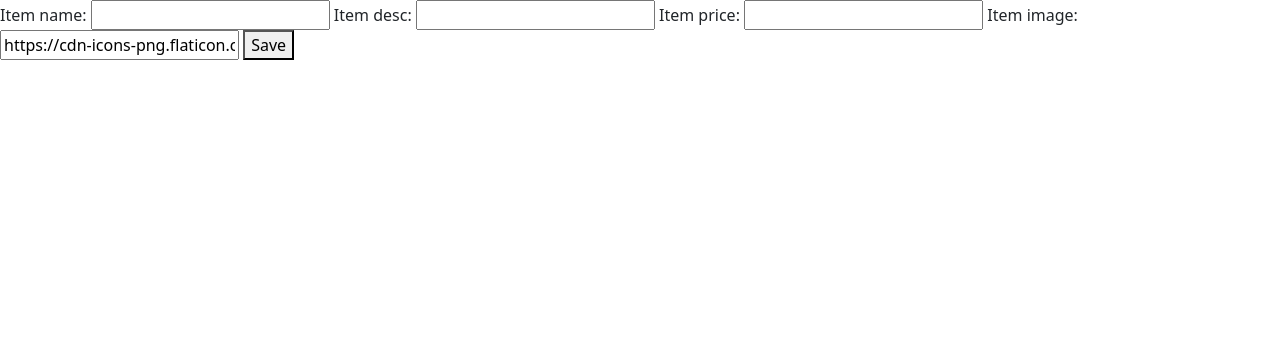
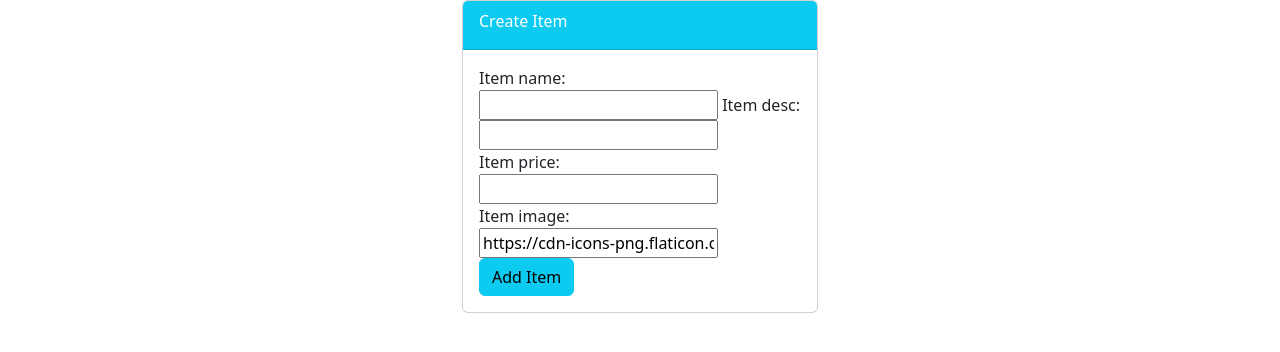
Before and after one commit to janmichaelvalle/udemy-django, a Django app: page /food/add/ in a window 1280 px wide. Shown: the part 56-408 px from the top of the page. Run offline with Django 4.2, Linux system fonts and the light colour scheme.

Commit message:
Finished django signals and classed based views

```diff
--- a/mysite/food/models.py
+++ b/mysite/food/models.py
@@ -1,5 +1,6 @@
 from django.db import models
 from django.contrib.auth.models import User
+from django.urls import reverse
 
 # Create your models here.
 class Item(models.Model):
@@ -12,3 +13,21 @@ class Item(models.Model):
   item_desc = models.CharField(max_length=200)
   item_price = models.IntegerField()
   item_image = models.CharField(max_length=500, default="https://cdn-icons-png.flaticon.com/512/1377/1377194.png")
+
+
+  def get_absolute_url(self):
+    """
+    The reverse function from django.urls is used to dynamically generate a URL for a given named route (URL pattern). Instead of hardcoding URLs, Django will generate the correct URL based on the URL name and parameters.
+      Generates the absolute URL for this Item instance.
+      - Uses `reverse` to dynamically generate the URL instead of hardcoding it.
+      - `"food:detail"` refers to the named URL pattern in `urls.py` (inside the `food` app).
+      - `kwargs={"pk": self.pk}` passes the primary key (`pk`) of the item to the URL.
+      Example:
+      If an Item has `pk=5`, this method will return `/food/5/`
+      instead of manually writing "/food/5/".
+      """
+    return reverse("food:detail", kwargs={"pk": self.pk})
+    """
+    - "food:detail" → This is the named URL pattern from urls.py. The namespace "food" means it comes from the food app.
+    - kwargs={"pk": self.pk} → This dynamically generates the URL by replacing {pk} in the URL pattern with self.pk (the primary key of the item)
+    """
--- a/mysite/food/templates/food/index.html
+++ b/mysite/food/templates/food/index.html
@@ -22,6 +22,7 @@
           <h3>{{ item.item_name }}</h3>
           <h5>{{ item.item_desc }}</h5>
           <h6>${{ item.item_price }}</h6>
+          <h6>{{ item.user_name }}</h6>
       </div>
 
       <!-- Button Column -->
--- a/mysite/food/templates/food/item-form.html
+++ b/mysite/food/templates/food/item-form.html
@@ -1,19 +1,26 @@
 {% extends 'food/base.html' %}
+
 {% block body %}
 
-
-<form method="POST">
-  {% csrf_token %}
-  {{ form }}
-  <!--
-  When Django processes {% csrf_token %} and {{ form }}, it renders HTML form fields based on ItemForm.
-
-  - Automatically generates input fields for each model field
-  - Handles form validation (e.g., required fields, max length)
-
-  -->
-  <button type="submit">Save</button>
-</form>
-
-
+<div class="container">
+  <div class="row">
+    <div class="col-md-4 offset-md-4">
+      <div class="card">
+        <div class="card-header bg-info text-white">
+          <div class="card-title">
+            Create Item
+          </div>
+        </div>
+        <div class="card-body">
+          <form method="POST">
+            {% csrf_token %}
+            {{ form }}
+            <br>
+            <button type="submit" class="btn btn-info">Add Item</button>
+          </form>
+        </div>
+      </div>
+    </div>
+  </div>
+</div>
 {% endblock %}
--- a/mysite/food/urls.py
+++ b/mysite/food/urls.py
@@ -12,7 +12,7 @@ urlpatterns = [
   path('<int:pk>/', views.FoodDetail.as_view(),name='detail'),
 
   #/food/add
-  path('add/', views.create_item, name='create_item'),
+  path('add/', views.CreateItem.as_view(), name='create_item'),
 
   #edit
   path('update/<int:id>/', views.update_item, name ='update_item'),
--- a/mysite/food/views.py
+++ b/mysite/food/views.py
@@ -5,6 +5,7 @@ from django.template import loader
 from .forms import ItemForm
 from django.views.generic.list import ListView
 from django.views.generic.detail import DetailView
+from django.views.generic.edit import CreateView
 
 # Create your views here.
 def index(request):
@@ -50,6 +51,38 @@ def create_item(request):
 
    return render(request, 'food/item-form.html', {'form':form})
 
+# this is a class based view for create item
+"""
+CreateView is a Django generic class-based view that:
+	•	Displays a form based on the Item model.
+	•	Handles form submission and validates user input.
+	•	Saves the new object to the database automatically.
+"""
+class CreateItem(CreateView):
+   model = Item # Defines which model to use (Item model)
+   fields = ['item_name', 'item_desc', 'item_price', 'item_image'] # Specifies which fields to include in the form
+   template_name = 'food/item-form.html'  # The HTML template for the form
+
+   def form_valid(self, form):
+      form.instance.user_name = self.request.user  # Assigns the logged-in user as the creator
+      return super().form_valid(form) # Calls the default form_valid() method and saves the form. super().method_name(arguments) calls a method from the parent class.
+
+   """
+   •	CreateView (Parent Class) already has a form_valid() method.
+	•	CreateItem (Child Class) overrides form_valid() to add custom logic.
+	•	Calling super().form_valid(form) ensures that Django still handles saving & redirection. form_valid() is already inside CreateView, but we override it inside CreateItem
+
+
+   Django provides the form_valid() method, which runs after the user submits the form
+      1. form.instance.user_name = self.request.user
+         - What it does: Sets the user_name field of the Item to the currently logged-in user.
+         - Why? Since user_name is a foreign key (linked to the User model), we need to set the currently logged-in user as the owner of the new item.
+      2. return super().form_valid(form)
+         - What it does: Calls the default form_valid() method from CreateView.
+         - Why? It saves the form data to the database and redirects the user to the correct page.
+
+   """
+
 
 def update_item(request, id):
    item = Item.objects.get(id=id)
```
Also changed, not shown: mysite/users/templates/users/login.html (+32 -5 lines), mysite/users/templates/users/register.html (+32 -5 lines), mysite/db.sqlite3.
